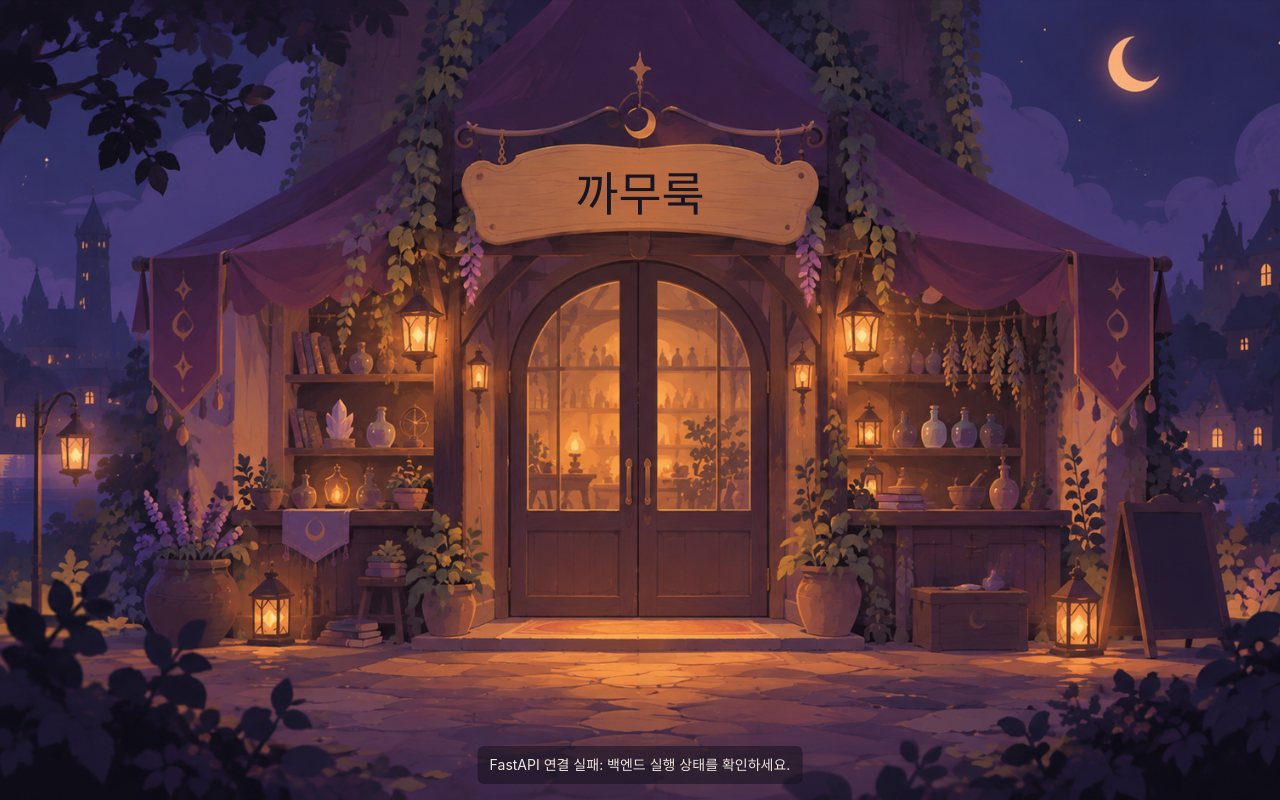
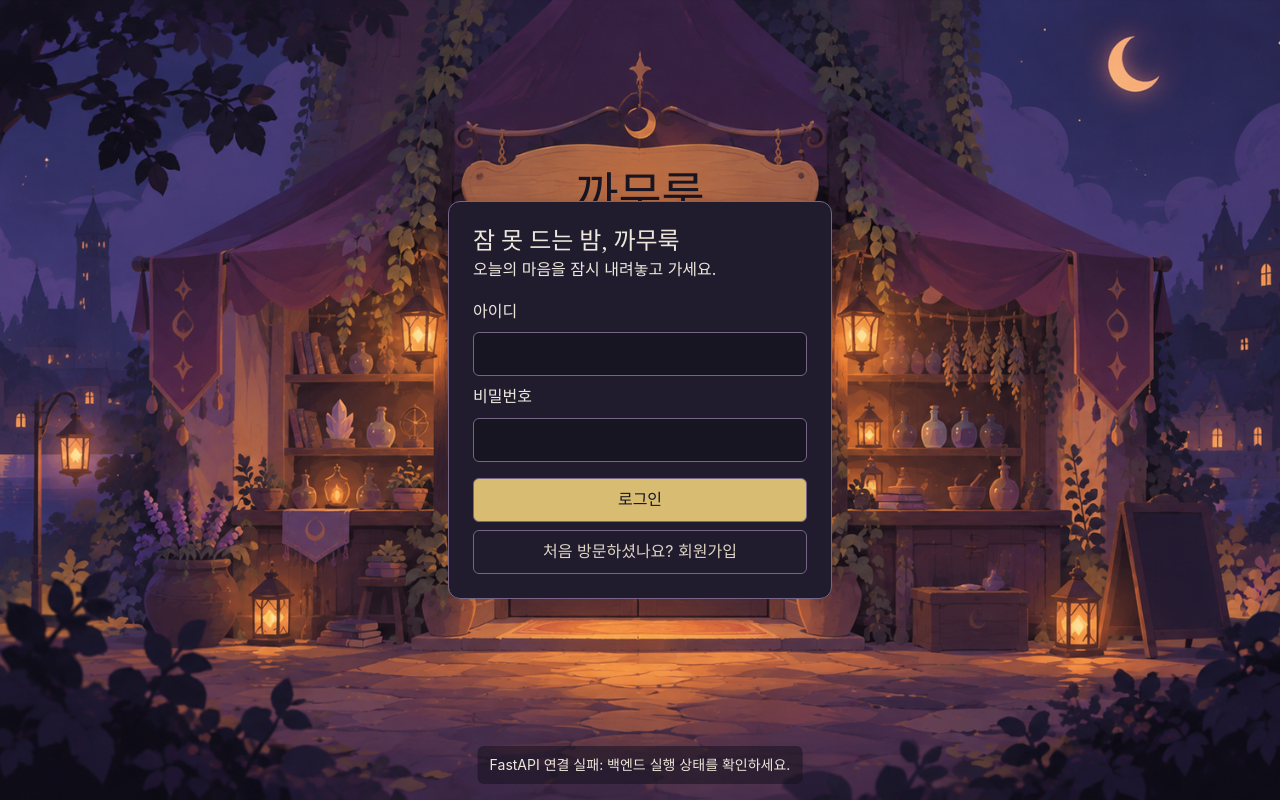
Before and after one commit to peachily/codyssey1-termproject, a React (Vite) app in the folder frontend/: page / in a window 1280 px wide. Built offline with nearby package versions, Linux system fonts and the light colour scheme; no server answers; a web font is replaced by a local one.

Commit message:
feat: 로그인 및 회원가입 화면 구현

```diff
--- /dev/null
+++ b/frontend/src/components/auth/AuthPanel.jsx
@@ -0,0 +1,73 @@
+import { useId, useRef, useState } from 'react'
+import styles from './AuthPanel.module.css'
+
+export default function AuthPanel({ onSubmit, pending = false, error = '', notice = '' }) {
+  const [mode, setMode] = useState('login')
+  const [validation, setValidation] = useState('')
+  const formRef = useRef(null)
+  const id = useId()
+  const signup = mode === 'signup'
+
+  async function submit(event) {
+    event.preventDefault()
+    if (pending || event.nativeEvent.isComposing) return
+    const form = event.currentTarget
+    const values = new FormData(form)
+    const username = values.get('username').trim()
+    const password = values.get('password')
+    if (!/^[a-z0-9_]{3,30}$/.test(username)) {
+      setValidation('아이디는 영문 소문자, 숫자, 밑줄로 3~30자 입력해주세요.')
+      form.elements.username.focus()
+      return
+    }
+    if (!/\S/u.test(password) || [...password].length < 8 || [...password].length > 128) {
+      setValidation('비밀번호는 공백만 사용할 수 없으며 8~128자 입력해주세요.')
+      form.elements.password.focus()
+      return
+    }
+    setValidation('')
+    if (!onSubmit) return
+    const success = await onSubmit(mode, { username, password })
+    if (success) {
+      form.reset()
+      if (signup) {
+        setMode('login')
+        form.elements.username.value = username
+        form.elements.password.focus()
+      }
+    }
+  }
+
+  function switchMode() {
+    setMode(signup ? 'login' : 'signup')
+    setValidation('')
+    formRef.current.reset()
+    formRef.current.elements.username.focus()
+  }
+
+  return (
+    <section className={styles.panel} aria-labelledby={`${id}-title`}>
+      <h2 id={`${id}-title`} className={styles.title}>{signup ? '처음 오셨나요?' : '잠 못 드는 밤, 까무룩'}</h2>
+      <p>{signup ? '작은 약방에 이름을 남겨주세요.' : '오늘의 마음을 잠시 내려놓고 가세요.'}</p>
+      <form ref={formRef} onSubmit={submit} noValidate aria-busy={pending}
+        onKeyDown={(event) => {
+          if (event.key === 'Enter' && (event.nativeEvent.isComposing || event.keyCode === 229)) event.preventDefault()
+        }}>
+        <fieldset className={styles.fields} disabled={pending}>
+          <label htmlFor={`${id}-username`}>아이디</label>
+          <input id={`${id}-username`} name="username" autoComplete="username" autoCapitalize="none"
+            spellCheck={false} required aria-describedby={`${id}-feedback`} />
+          <label htmlFor={`${id}-password`}>비밀번호</label>
+          <input id={`${id}-password`} name="password" type="password"
+            autoComplete={signup ? 'new-password' : 'current-password'} required aria-describedby={`${id}-feedback`} />
+          <p id={`${id}-feedback`} className={styles.error} role="alert">{validation || error}</p>
+          <button className={styles.primary} type="submit">{pending ? '확인하고 있어요…' : signup ? '가입하기' : '로그인'}</button>
+          <button className={styles.secondary} type="button" onClick={switchMode}>
+            {signup ? '로그인으로 돌아가기' : '처음 방문하셨나요? 회원가입'}
+          </button>
+        </fieldset>
+      </form>
+      <p role="status">{notice}</p>
+    </section>
+  )
+}
--- /dev/null
+++ b/frontend/src/components/auth/AuthPanel.module.css
@@ -0,0 +1,22 @@
+.panel {
+  width: min(100%, var(--width-auth-panel));
+  padding: var(--space-6);
+  border: var(--border-thin) solid var(--color-plum-500);
+  border-radius: var(--radius-medium);
+  background: var(--color-night-900);
+  box-shadow: var(--shadow-paper);
+  color: var(--color-cream-100);
+}
+.title { font-family: var(--font-display); font-size: var(--font-size-heading); }
+.fields { display: grid; gap: var(--space-2); border: 0; padding: 0; margin: var(--space-4) 0 0; min-width: 0; }
+.fields input, .fields button {
+  min-height: var(--control-height);
+  padding: var(--space-2) var(--space-3);
+  border: var(--border-thin) solid var(--color-plum-500);
+  border-radius: var(--radius-small);
+}
+.fields input { width: 100%; background: var(--color-night-950); }
+.primary { background: var(--color-lamp); color: var(--color-night-950); }
+.secondary { background: transparent; color: var(--color-cream-200); }
+.fields :disabled { opacity: var(--opacity-disabled); cursor: wait; }
+.error { color: var(--color-error); font-size: var(--font-size-small); overflow-wrap: anywhere; }
--- a/frontend/src/scenes/EntranceScene.jsx
+++ b/frontend/src/scenes/EntranceScene.jsx
@@ -1,13 +1,15 @@
+import AuthPanel from '../components/auth/AuthPanel.jsx'
 import SceneCanvas from '../components/scene/SceneCanvas.jsx'
 import shopExterior from '../assets/backgrounds/shop-exterior.png'
 import styles from './EntranceScene.module.css'
 
-export default function EntranceScene({ status }) {
+export default function EntranceScene({ status, auth }) {
   return (
     <main className={styles.scene}>
       <SceneCanvas background={shopExterior}>
         <h1 className={styles.sign}>까무룩</h1>
       </SceneCanvas>
+      <div className={styles.auth}><AuthPanel {...auth} /></div>
       <p className={styles.status} role="status">{status}</p>
     </main>
   )
--- a/frontend/src/scenes/EntranceScene.module.css
+++ b/frontend/src/scenes/EntranceScene.module.css
@@ -40,3 +40,15 @@
   text-align: center;
   overflow-wrap: anywhere;
 }
+
+.auth {
+  position: absolute;
+  inset: 0;
+  z-index: var(--layer-controls);
+  display: flex;
+  justify-content: center;
+  align-items: safe center;
+  overflow-y: auto;
+  padding: var(--space-12) var(--space-4);
+  padding-bottom: calc(var(--space-12) + env(safe-area-inset-bottom));
+}
--- a/frontend/src/styles/tokens.css
+++ b/frontend/src/styles/tokens.css
@@ -23,6 +23,12 @@
   --space-6: 24px;
   --space-8: 32px;
   --space-12: 48px;
+
+  --width-auth-panel: 24rem;
+  --control-height: 2.75rem;
+  --border-thin: 1px;
+  --opacity-disabled: 0.6;
+  --font-size-heading: 1.5rem;
 
   --radius-small: 6px;
   --radius-medium: 12px;
```
